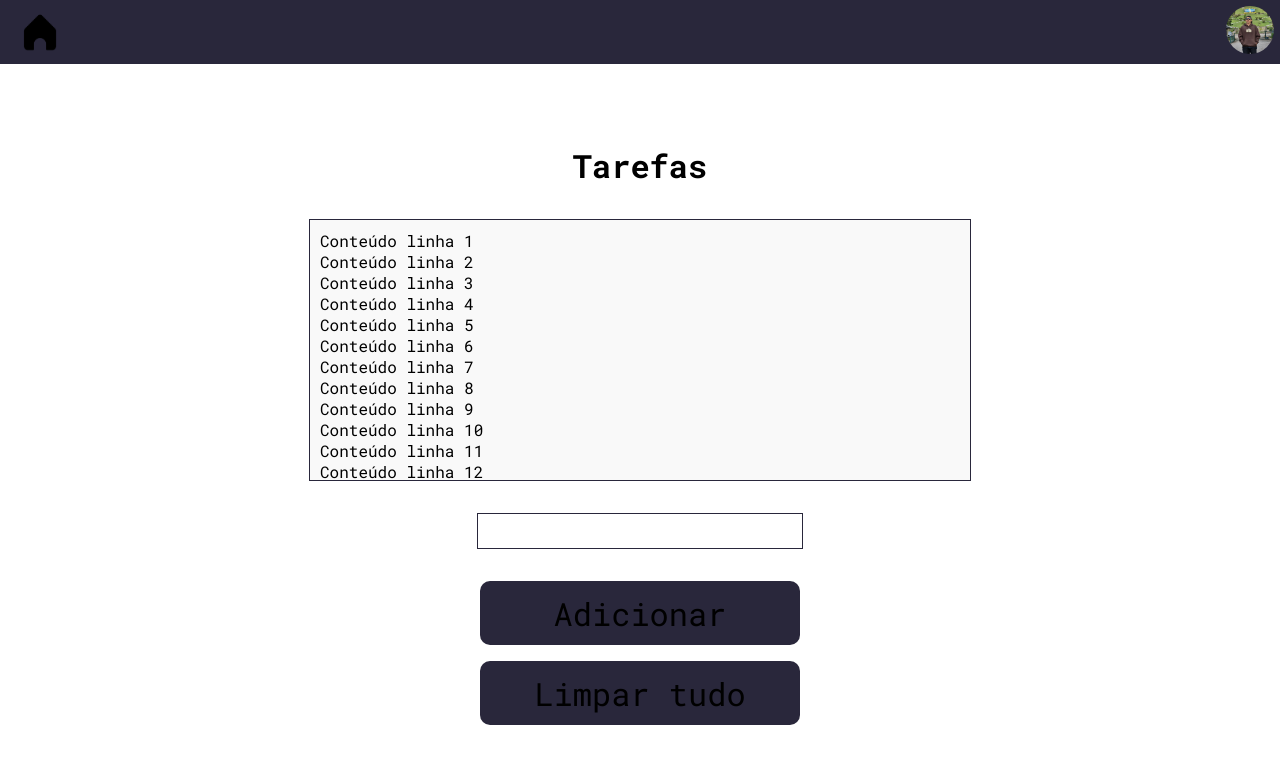
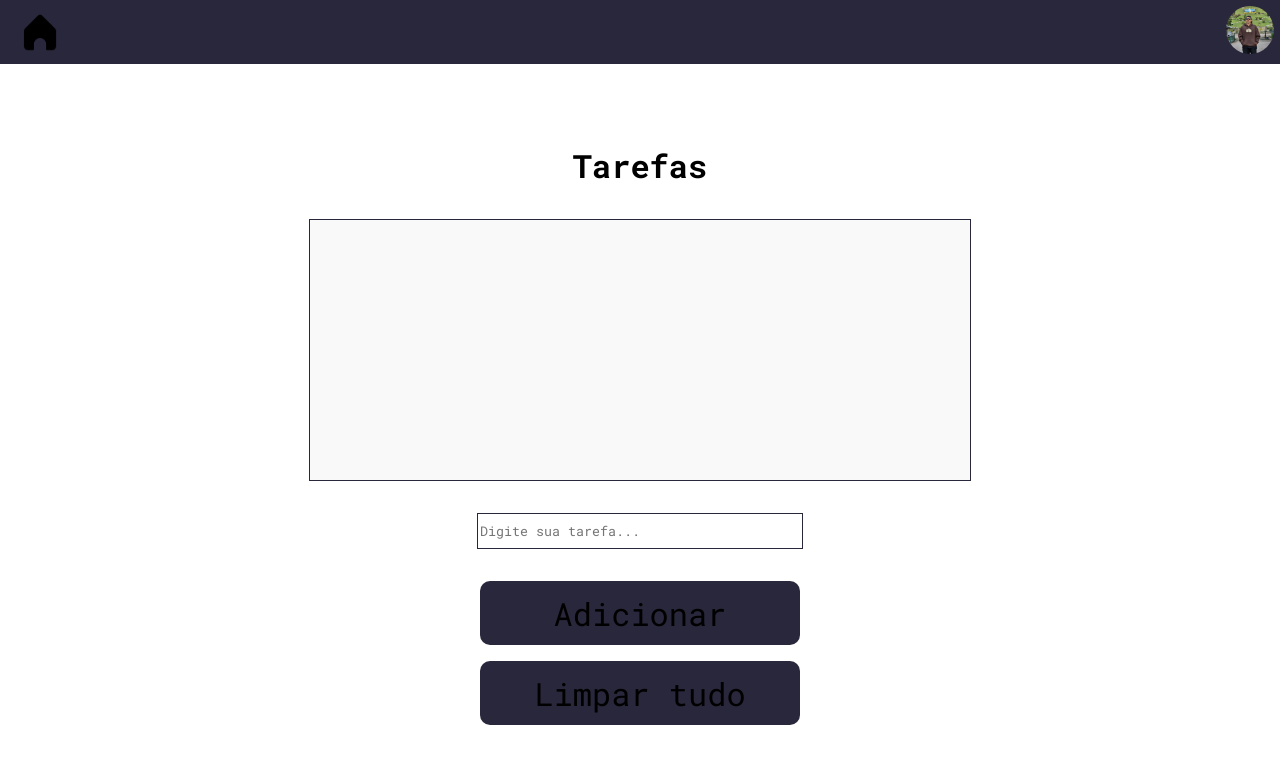
Before and after one commit to enzodelucas/Projeto-Individual-ReactWeb, a React (Vite) app in the folder my-app-avaliacao/: page /tarefas in a window 1280 px wide. Shown: the top 764 px of the page. Built offline with nearby package versions, Linux system fonts and the light colour scheme.

Commit message:
caixa de tarefas funcionando

```diff
--- a/my-app-avaliacao/src/components/Input/input.jsx
+++ b/my-app-avaliacao/src/components/Input/input.jsx
@@ -1,9 +1,12 @@
 import styles from "./input.module.css"
 
-export function Input(){
+export function Input({type, placeholder,onChange}){
     return(
         <input
-            type="text"
-            className={styles.inputEdit} />
+            type={type}
+            placeholder={placeholder}
+            onChange={onChange}
+            className={styles.inputStyle}
+        />
     )
 }
--- a/my-app-avaliacao/src/components/Input/input.module.css
+++ b/my-app-avaliacao/src/components/Input/input.module.css
@@ -1,3 +1,3 @@
-.inputEdit{
+.inputStyle{
     color: #29273b;
 }
--- a/my-app-avaliacao/src/pages/tarefaspage/tarefas.jsx
+++ b/my-app-avaliacao/src/pages/tarefaspage/tarefas.jsx
@@ -2,8 +2,28 @@ import { Button } from "../../components/Button/button"
 import { Input } from "../../components/Input/input"
 import { Navbar } from "../../components/NavBar/navbar"
 import style from "./tarefas.module.css"
+import { useState } from "react";
 
 export function Tarefas(){
+    const [texto, setTexto] = useState('');
+    const [itens, setItens] = useState([]);
+
+    const adicionarTexto = () => {
+        if (texto.trim() !== '') {
+        setItens([...itens, texto]);
+        setTexto('');
+        }
+    };
+    const handleKeyPress = (e) => {
+        if (e.key === 'Enter') {
+        adicionarTexto();
+        }
+    };
+
+    const handleLimpar = () => {
+        setItens([])
+    };
+
     return(
         <>
         <Navbar/>
@@ -13,35 +33,30 @@ export function Tarefas(){
 
 
             <div class={style.caixaComScroll}>
-                <p>Conteúdo linha 1</p>
-                <p>Conteúdo linha 2</p>
-                <p>Conteúdo linha 3</p>
-                <p>Conteúdo linha 4</p>
-                <p>Conteúdo linha 5</p>
-                <p>Conteúdo linha 6</p>
-                <p>Conteúdo linha 7</p>
-                <p>Conteúdo linha 8</p>
-                <p>Conteúdo linha 9</p>
-                <p>Conteúdo linha 10</p>
-                <p>Conteúdo linha 11</p>
-                <p>Conteúdo linha 12</p>
-                <p>Conteúdo linha 13</p>
-                <p>Conteúdo linha 14</p>
-                <p>Conteúdo linha 15</p>
-                <p>Conteúdo linha 16</p>
-                <p>Conteúdo linha 17</p>
+                {itens.map((item, index) => (
+                <p key={index} style={{ margin: '4px 0' }}>
+                    {item}
+                </p>
+                ))}
             </div>
 
-            <Input/>
+            <Input
+                type="text"
+                placeholder="Digite sua tarefa..."
+                onChange={(e) => setTexto(e.target.value)}
+                value={texto}
+                onKeyPress={handleKeyPress}
+            />
+
             <div className={style.buttonEditavel}>
             <Button
                 type="submit"
-                onClick={""}
+                onClick={adicionarTexto}
                 title={'Adicionar'}
             />
             <Button
                 type="submit"
-                onClick={""}
+                onClick={handleLimpar}
                 title={'Limpar  tudo'}
             />
            </div>
```
